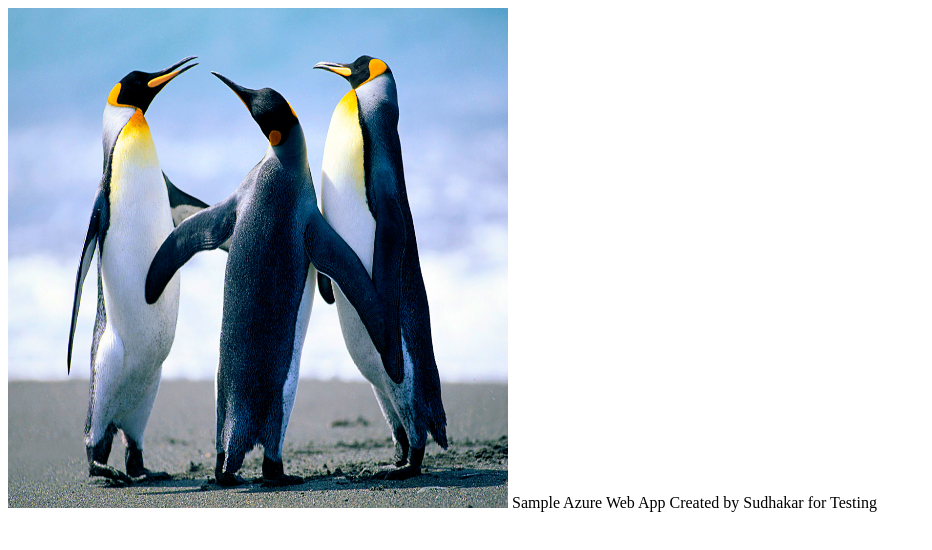
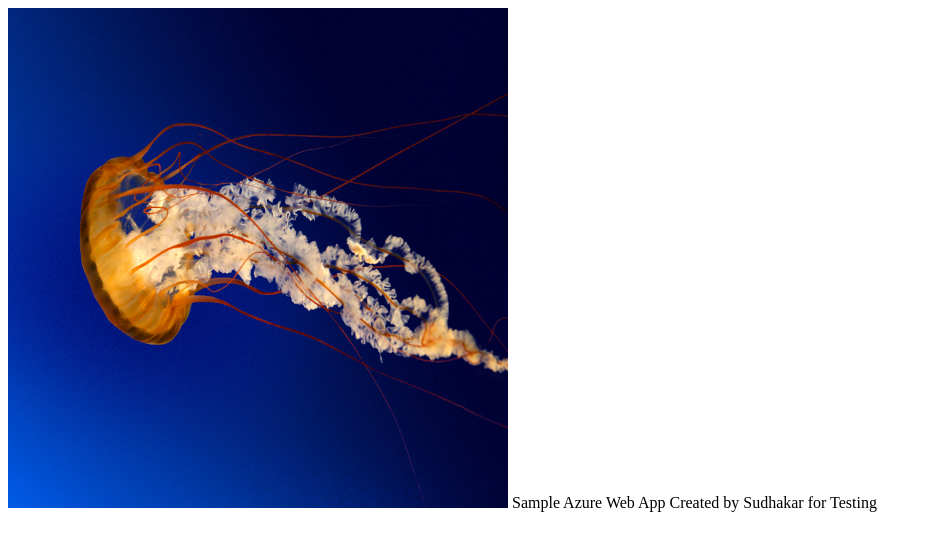
Before and after one commit to hrsudhakara/Testing, a plain HTML site: page index.html in a window 1280 px wide. Shown: the whole page, without its empty margins (0-932 px from the left). Drawn offline with Linux system fonts and the light colour scheme.

Commit message:
Update index.html

```diff
--- a/index.html
+++ b/index.html
@@ -3,7 +3,7 @@
 <html>
 <body>
 
-<img src="Penguins.jpg" alt="Penguins.jpg" width="500" height="500">
+<img src="Jellyfish.jpg" alt="Jellyfish.jpg" width="500" height="500">
 
 </body>
 </html>
```
